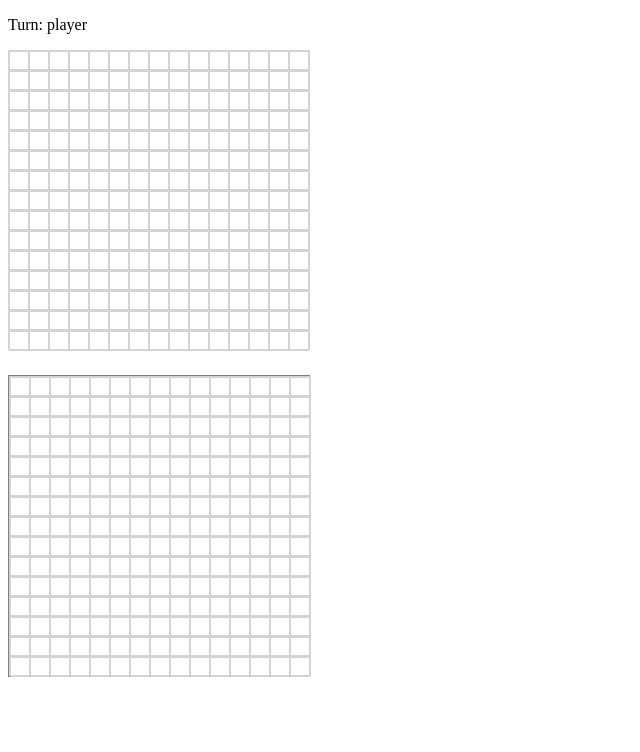
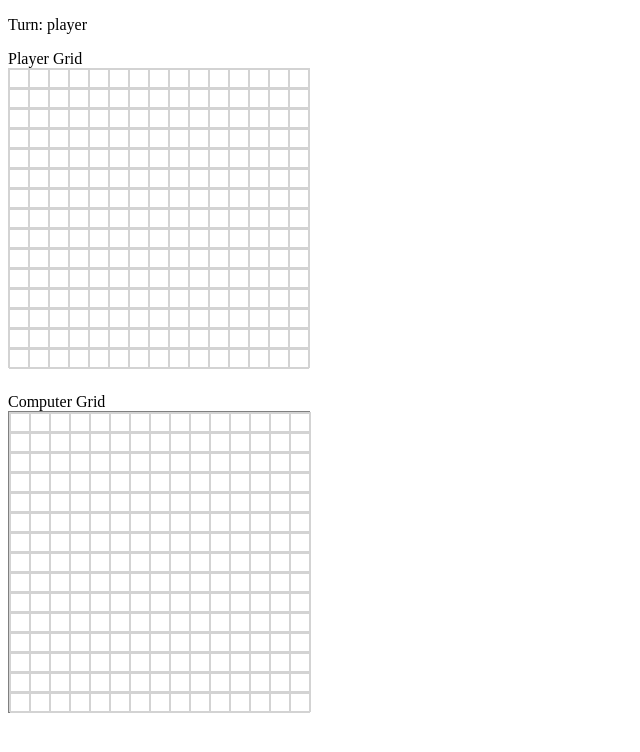
Before and after one commit to stefanomartinengo/battleshipJS, a website: page index.html in a window 1280 px wide. Shown: the whole page, without its empty margins (0-640 px from the left). Drawn offline with Linux system fonts and the light colour scheme.

Commit message:
read me todos

```diff
--- a/index.html
+++ b/index.html
@@ -8,8 +8,12 @@
 </head>
 <body>
     <p id="turn-display"> Turn: </p>
-    <div id="player-grid" class="player-grid"></div>
-    <div id="computer-grid" class="computer-grid"></div>
+    <div> Player Grid
+        <div id="player-grid" class="player-grid"></div>
+    </div>
+    <div> Computer Grid
+        <div id="computer-grid" class="computer-grid"></div>
+    </div>
 
 <script src="index.js" type="text/javascript"></script>
 </body>
--- a/index.js
+++ b/index.js
@@ -1,7 +1,10 @@
   /**
+   * @TODO structure so that player turn attacks computer grid
    * @TODO restrict double hit on points
    * @TODO Randomly generate locations for ships on initiation
    * @TODO Figure out closure or class use for gameplay
+   *
+   * @NOTE Currently, structure is better suited for 2-player and not 1 player with computer
    */
 
 window.onload = () => {
```
Also changed, not shown: README.md.
